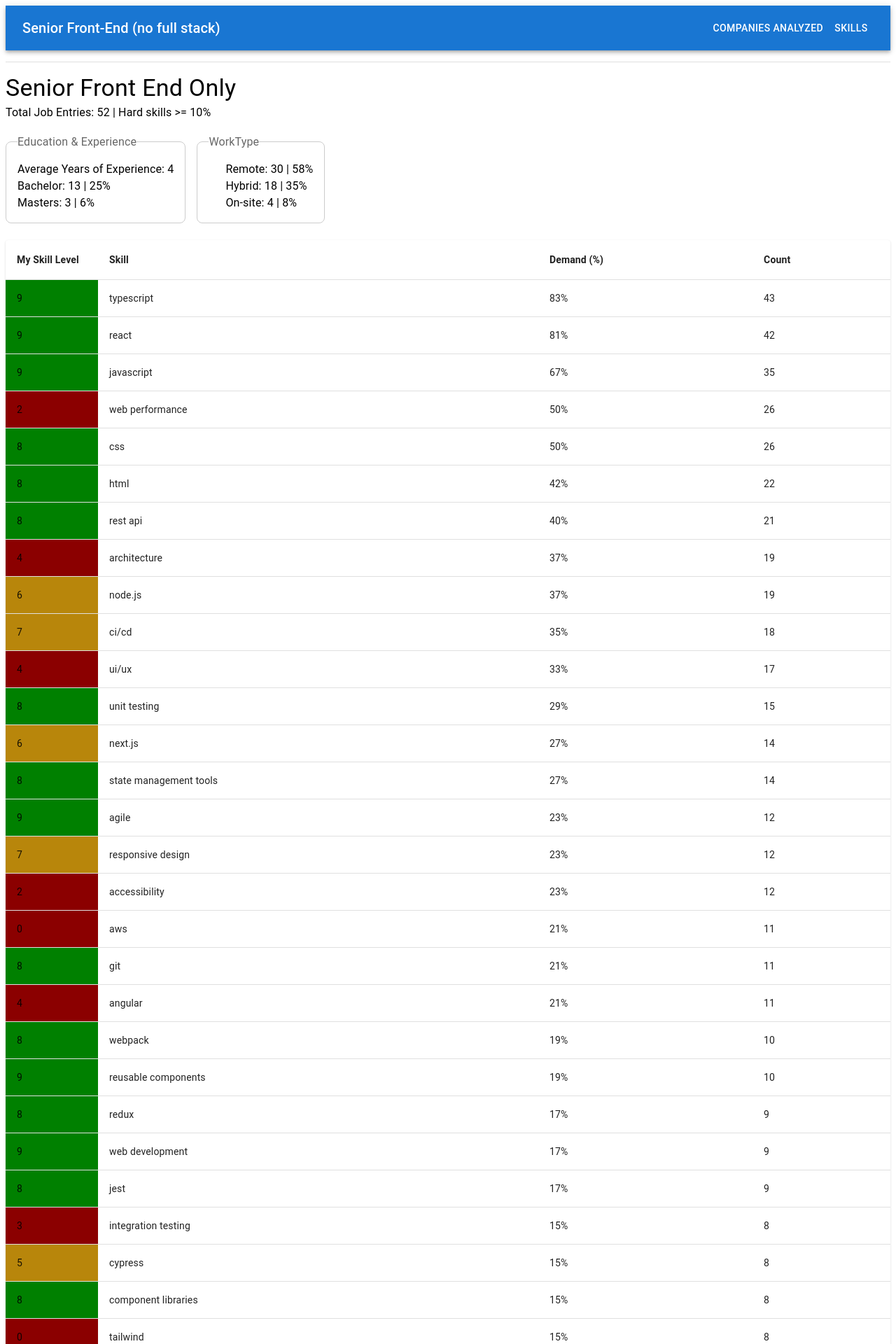
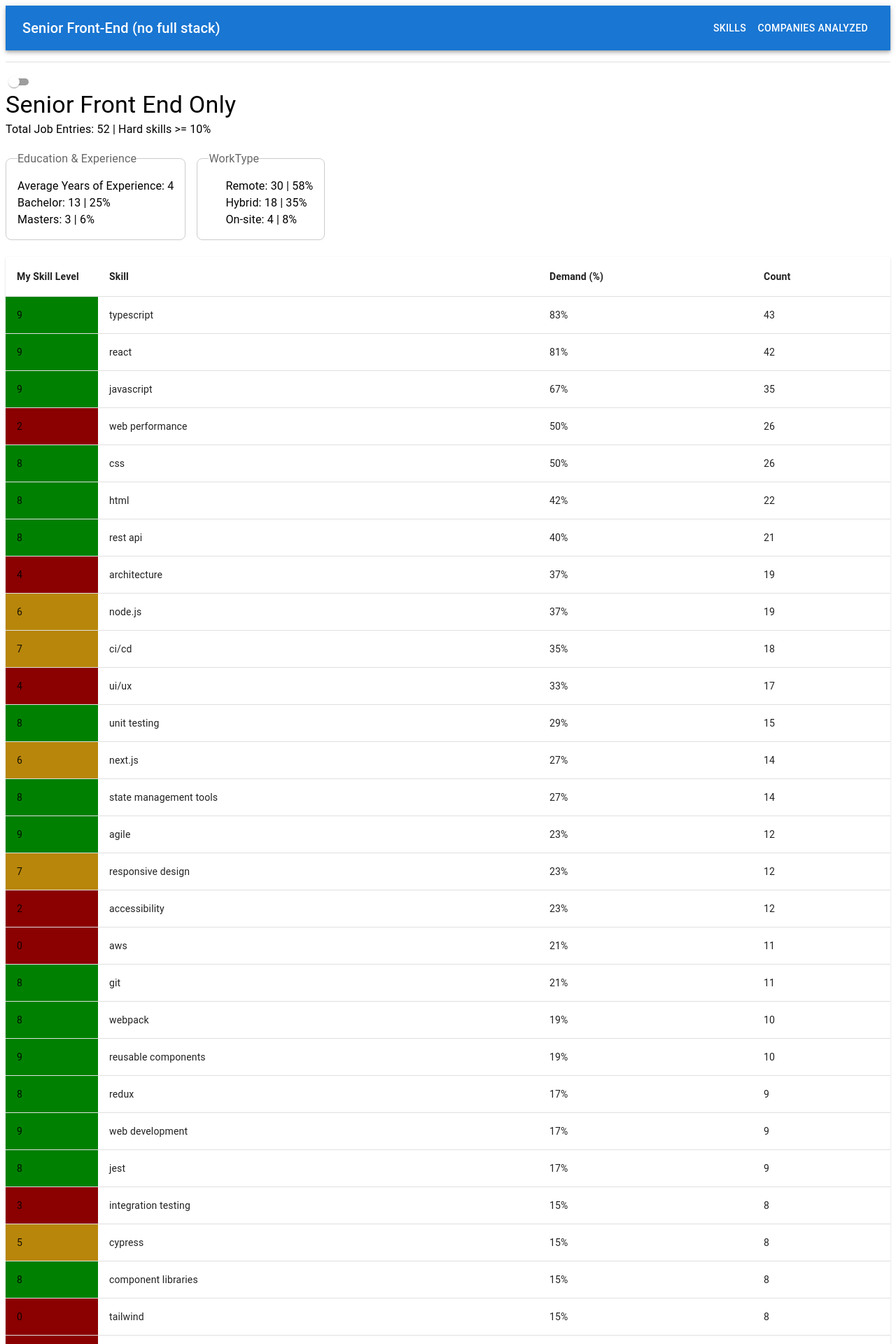
Before and after one commit to dmitrisanzharov/job-skills-app, a React (Create React App) app: page / in a window 1280 px wide. Shown: the top 1920 px of the page at 70% size. Built offline with nearby package versions, Linux system fonts and the light colour scheme; some icons are missing.

Commit message:
all done

```diff
--- a/src/App.tsx
+++ b/src/App.tsx
@@ -28,12 +28,12 @@ const App: React.FC = () => {
                         Senior Front-End (no full stack)
                     </Typography>
 
+                    <Button color='inherit' component={Link} to={seniorFrontEndDeveloperSkillsLink}>
+                        Skills
+                    </Button>
+
                     <Button color='inherit' component={Link} to={companiesAnalyzedSeniorFrontEndLink}>
                         Companies Analyzed
-                    </Button>
-
-                    <Button color='inherit' component={Link} to={seniorFrontEndDeveloperSkillsLink}>
-                        Skills
                     </Button>
                 </Toolbar>
             </AppBar>
--- a/src/consts/globalVars.ts
+++ b/src/consts/globalVars.ts
@@ -1,2 +1,2 @@
 export const skillMinPercentageToFilter: number = 0.1;
-export const skillThatIWillNotTake: string[] = ['angular', 'vue', 'playwright', 'vite'];
+export const skillThatIWillNotTake: string[] = ['angular', 'vue', 'playwright', 'vite', 'Job Interview'];
--- a/src/helpers/mainDbIteration.ts
+++ b/src/helpers/mainDbIteration.ts
@@ -1,6 +1,12 @@
 import { JobEntry } from '../types';
 
-export type HardAndSoftSkillsArray = { mainName: string; count: number; subNames: string[]; meta?: string, mySkillLevel?: number }[];
+export type HardAndSoftSkillsArray = {
+    mainName: string;
+    count: number;
+    subNames: string[];
+    meta?: string;
+    mySkillLevel?: number;
+}[];
 
 type FinalObjType = {
     totalJobEntries: number;
@@ -35,7 +41,13 @@ export function mainDbIteration(mainDb: JobEntry[], hardSkillsArr: HardAndSoftSk
         hybrid: 0,
         onSite: 0,
 
-        hardSkills: hardSkillsArr || [],
+        // we need to copy the array, otherwise it will double every time you come back to the page
+        hardSkills:
+            hardSkillsArr.map((hs) => ({
+                ...hs,
+                count: hs.count ?? 0,
+                subNames: [...hs.subNames]
+            })) || [],
         softSkills: []
     };
 
@@ -106,7 +118,7 @@ export function mainDbIteration(mainDb: JobEntry[], hardSkillsArr: HardAndSoftSk
                     // skill found and not yet counted for this job
                     hardSkills[foundIndex].count += 1;
                 } else {
-                    console.log(`Skill "${theHardSkillItemItFound.mainName}" was already counted for this job.`);
+                    // console.log(`Skill "${theHardSkillItemItFound.mainName}" was already counted for this job.`);
                 }
             }
 
--- a/src/pages/SeniorFrontEnd/SeniorFrontEndSkillsUi.tsx
+++ b/src/pages/SeniorFrontEnd/SeniorFrontEndSkillsUi.tsx
@@ -1,4 +1,4 @@
-import React, { useEffect } from 'react';
+import React, { useEffect, useState, useMemo } from 'react';
 // MUI
 import Box from '@mui/material/Box';
 import Table from '@mui/material/Table';
@@ -13,7 +13,9 @@ import InfoOutlineIcon from '@mui/icons-material/InfoOutline';
 import FormControl from '@mui/material/FormControl';
 import FormLabel from '@mui/material/FormLabel';
 import Typography from '@mui/material/Typography';
-import Divider from '@mui/material/Divider';
+import FormGroup from '@mui/material/FormGroup';
+import FormControlLabel from '@mui/material/FormControlLabel';
+import Switch from '@mui/material/Switch';
 
 //
 import { mainDbIteration } from '../../helpers/mainDbIteration';
@@ -28,30 +30,33 @@ import seniorFrontEndDb_noFullStack from '../../databases/seniorFrontEndDb_noFul
 // for tests
 import { seniorFrontEndSkills_25112025 } from '../../helpers/__mocks__/seniorFrontEnd/seniorFrontEndSkills_25112025';
 import mainDbTest from '../../helpers/__mocks__/seniorFrontEnd/mainDb.mock.duplicates';
+import Tab from '@mui/material/Tab';
+import { count } from 'console';
 
 // REACT COMPONENT
 
 const SeniorFrontEndSkills: React.FC = () => {
+    const [showNotTakingJobs, setShowNotTakingJobs] = useState(false);
+
     const fieldSetStyle = { border: '1px solid #ccc', borderRadius: 2, p: 2, mb: 3 };
 
-    const renderCount = React.useRef(0);
-    renderCount.current += 1;
-    console.log('render count', renderCount.current);
+    const { finalObj, totalJobEntries, avgYears } = useMemo(() => mainDbIteration(seniorFrontEndDb_noFullStack, allFrontEndHardSkills), []);
+    // console.log('🚀 ~ SeniorFrontEndSkills ~ finalObj:', finalObj);
 
-    const { finalObj, totalJobEntries, avgYears } = mainDbIteration(
-        seniorFrontEndDb_noFullStack,
-        allFrontEndHardSkills
-    );
-    const hardSkillsFinal = finalObj.hardSkills
+    const jobInterviewSkillObj = {
+        mainName: 'Job Interview',
+        count: totalJobEntries,
+        subNames: ['Job Interview'],
+        mySkillLevel: 3,
+        meta: 'will do later, skip for now'
+    };
+
+    const hardSkillsFinal = [jobInterviewSkillObj, ...finalObj.hardSkills]
         .filter((hs) => hs.count > totalJobEntries * skillMinPercentageToFilter)
+        .filter((hs) => showNotTakingJobs ? true : !skillThatIWillNotTake.includes(hs.mainName))
         .sort((a, b) => b.count - a.count);
 
     const testIfWorkModeHasAllEntries = finalObj.remote + finalObj.hybrid + finalObj.onSite === totalJobEntries;
-
-    if (renderCount.current >= 2) {
-        console.log('reloaded, cause too many renders');
-        window.location.reload();
-    }
 
     useEffect(() => {
         document.title = 'Skill Analysis';
@@ -65,11 +70,19 @@ const SeniorFrontEndSkills: React.FC = () => {
 
     return (
         <Box>
-            <Typography variant='h4'>Senior Front End Only</Typography>
-            <Typography variant='subtitle1' sx={{ mb: 2 }}>
-                Total Job Entries: {totalJobEntries} | Hard skills{' '}
-                {`>= ${skillMinPercentageToFilter * 100}%`}
-            </Typography>
+            <Box>
+                <Tooltip title='hide jobs not taking' placement='top-end' arrow>
+                    <Switch
+                        size='small'
+                        checked={showNotTakingJobs}
+                        onChange={(e) => setShowNotTakingJobs(e.target.checked)}
+                    />
+                </Tooltip>
+                <Typography variant='h4'>Senior Front End Only</Typography>
+                <Typography variant='subtitle1' sx={{ mb: 2 }}>
+                    Total Job Entries: {totalJobEntries} | Hard skills {`>= ${skillMinPercentageToFilter * 100}%`}
+                </Typography>
+            </Box>
 
             <Box sx={{ display: 'flex', gap: 2 }}>
                 <FormControl component='fieldset' sx={fieldSetStyle}>
```
